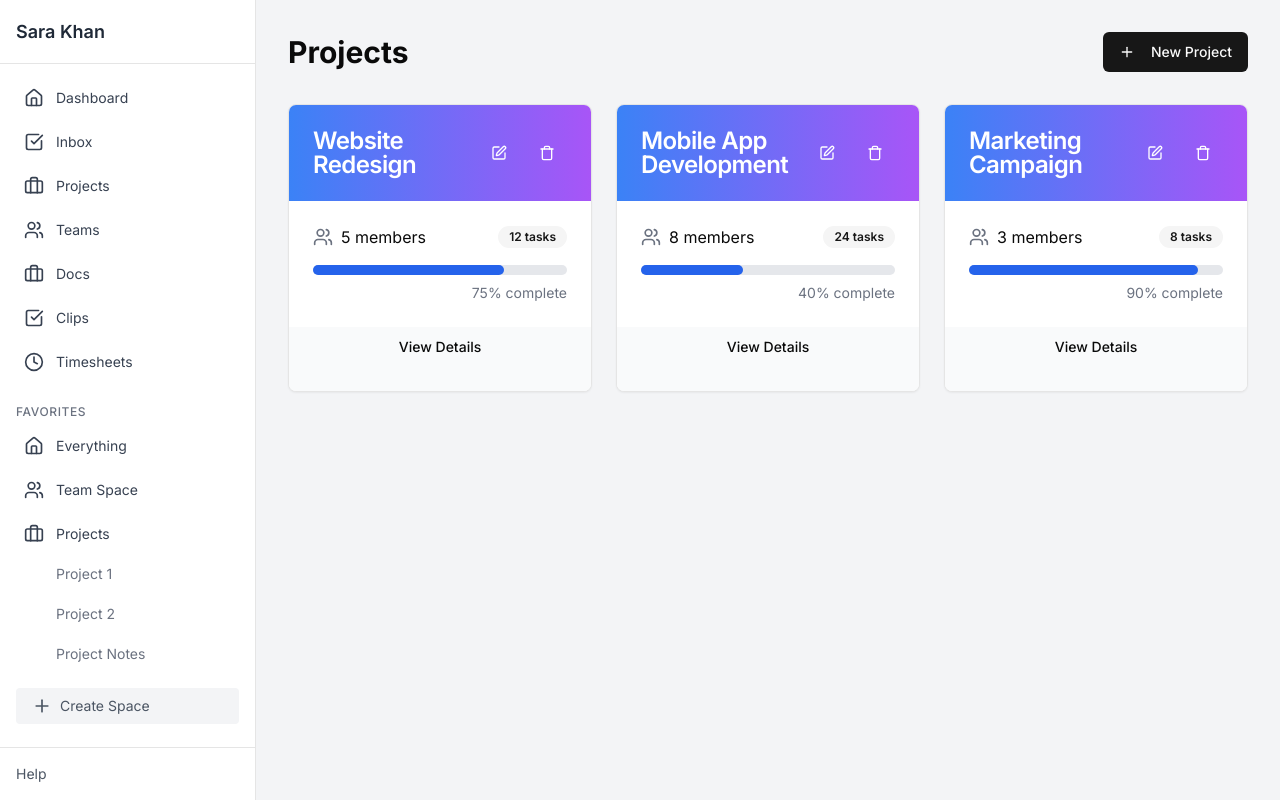
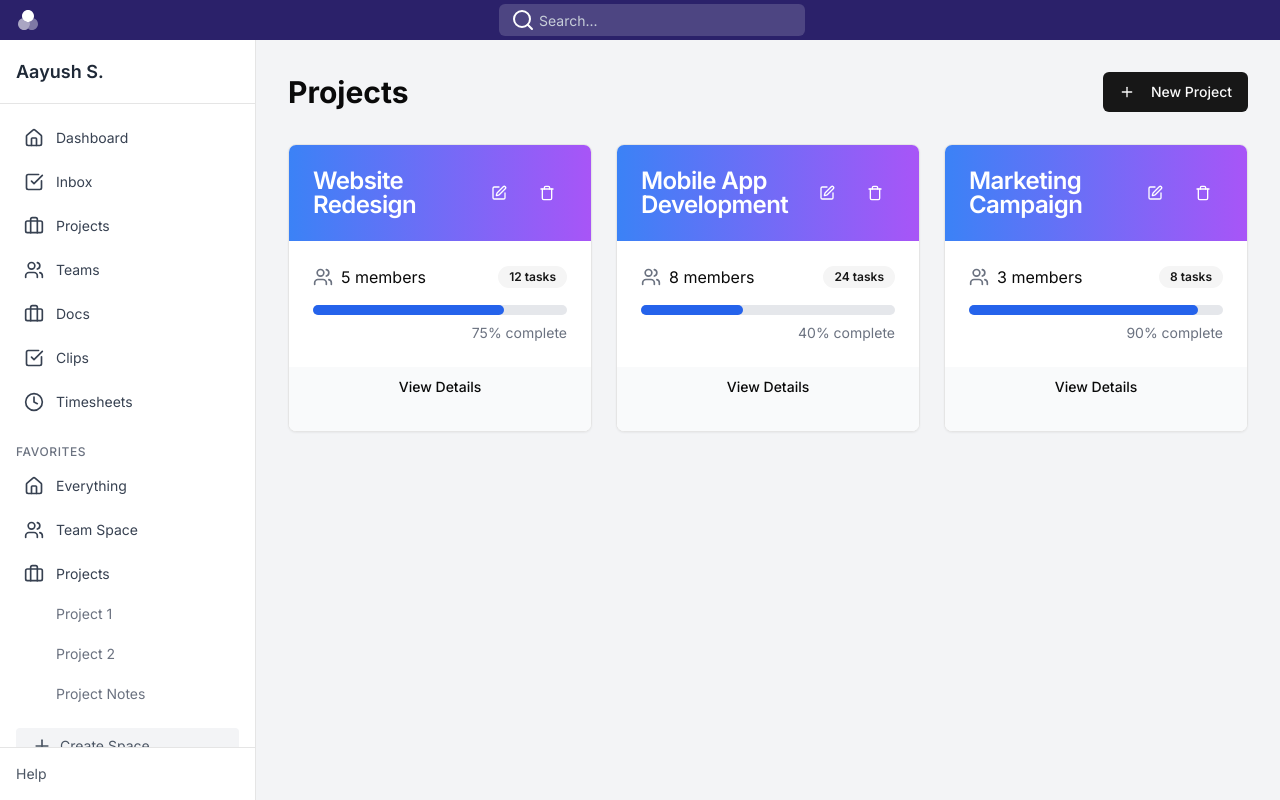
Before and after one commit to aayushsolanki40/time-tracker, a Next.js app: page /projects in a window 1280 px wide. Built offline with nearby package versions, Linux system fonts and the light colour scheme.

Commit message:
feat: added top app bar

```diff
--- a/app/globals.css
+++ b/app/globals.css
@@ -47,6 +47,9 @@ body {
     --sidebar-accent-foreground: 240 5.9% 10%;
     --sidebar-border: 220 13% 91%;
     --sidebar-ring: 217.2 91.2% 59.8%;
+    --primary-blue: #2B216A;
+    --secondary-blue: #4D4582;
+    --placeholder-text: #C7CED9;
   }
   .dark {
     --background: 0 0% 3.9%;
--- a/app/layout.tsx
+++ b/app/layout.tsx
@@ -1,29 +1,47 @@
-import './globals.css'
-import { Inter } from 'next/font/google'
-import { Sidebar } from '@/components/Sidebar'
+import './globals.css';
+import { Inter } from 'next/font/google';
+import { Sidebar } from '@/components/Sidebar';
+import AppIcon from '@/components/icons/app-icon';
+import { Input } from '@/components/ui/input';
+import { SearchIcon } from 'lucide-react';
 
-const inter = Inter({ subsets: ['latin'] })
+const inter = Inter({ subsets: ['latin'] });
 
 export const metadata = {
   title: 'TaskTime Tracker',
   description: 'Task management and time tracking application',
-}
+};
 
 export default function RootLayout({
   children,
 }: {
-  children: React.ReactNode
+  children: React.ReactNode;
 }) {
   return (
     <html lang="en">
-      <body className={inter.className}>
-        <div className="flex h-screen bg-gray-100">
+      <body className={`${inter.className} flex flex-col h-screen`}>
+        {/* Top App bar section */}
+        <div className="h-10 bg-primary-blue flex-shrink-0 flex items-center px-4">
+          <AppIcon />
+          <div className="flex-1 flex justify-center">
+            <div className="relative w-1/4">
+              <Input
+                type="text"
+                placeholder="Search..."
+                className="w-full px-4 py-1.5 rounded-md h-8 bg-secondary-blue outline-none border-none text-white placeholder:text-primary-placeholder focus-visible:ring-0 focus-visible:ring-offset-0 pl-10"
+              />
+              <div className="absolute inset-y-0 left-0 flex items-center pl-3 pointer-events-none">
+                <SearchIcon color="white" />
+              </div>
+            </div>
+          </div>
+        </div>
+        {/* Main layout section */}
+        <div className="flex flex-1 bg-gray-100 overflow-hidden">
           <Sidebar />
-          <main className="flex-1 overflow-y-auto p-8">
-            {children}
-          </main>
+          <main className="flex-1 overflow-y-auto p-8">{children}</main>
         </div>
       </body>
     </html>
-  )
+  );
 }
--- a/components/Sidebar.tsx
+++ b/components/Sidebar.tsx
@@ -1,27 +1,27 @@
-import Link from "next/link";
-import { Home, Users, Briefcase, CheckSquare, Clock, Plus } from "lucide-react";
+import Link from 'next/link';
+import { Home, Users, Briefcase, CheckSquare, Clock, Plus } from 'lucide-react';
 
 const navItems = [
-  { name: "Dashboard", href: "/", icon: Home },
-  { name: "Inbox", href: "/inbox", icon: CheckSquare },
-  { name: "Projects", href: "/projects", icon: Briefcase },
-  { name: "Teams", href: "/teams", icon: Users },
-  { name: "Docs", href: "/docs", icon: Briefcase },
-  { name: "Clips", href: "/clips", icon: CheckSquare },
-  { name: "Timesheets", href: "/time-tracking", icon: Clock },
+  { name: 'Dashboard', href: '/', icon: Home },
+  { name: 'Inbox', href: '/inbox', icon: CheckSquare },
+  { name: 'Projects', href: '/projects', icon: Briefcase },
+  { name: 'Teams', href: '/teams', icon: Users },
+  { name: 'Docs', href: '/docs', icon: Briefcase },
+  { name: 'Clips', href: '/clips', icon: CheckSquare },
+  { name: 'Timesheets', href: '/time-tracking', icon: Clock },
 ];
 
 const spaces = [
-  { name: "Everything", href: "/everything", icon: Home },
-  { name: "Team Space", href: "/team-space", icon: Users },
+  { name: 'Everything', href: '/everything', icon: Home },
+  { name: 'Team Space', href: '/team-space', icon: Users },
   {
-    name: "Projects",
-    href: "/projects",
+    name: 'Projects',
+    href: '/projects',
     icon: Briefcase,
     subItems: [
-      { name: "Project 1", href: "/projects/1" },
-      { name: "Project 2", href: "/projects/2" },
-      { name: "Project Notes", href: "/projects/notes" },
+      { name: 'Project 1', href: '/projects/1' },
+      { name: 'Project 2', href: '/projects/2' },
+      { name: 'Project Notes', href: '/projects/notes' },
     ],
   },
 ];
@@ -31,7 +31,7 @@ export function Sidebar() {
     <div className="flex flex-col w-64 bg-white border-r text-sm">
       {/* Top Section */}
       <div className="flex items-center justify-between h-16 px-4 border-b">
-        <span className="text-lg font-semibold text-gray-800">Sara Khan</span>
+        <span className="text-lg font-semibold text-gray-800">Aayush S.</span>
       </div>
 
       {/* Main Navigation */}
--- /dev/null
+++ b/components/icons/app-icon.tsx
@@ -0,0 +1,30 @@
+import React from 'react';
+
+function AppIcon() {
+  return (
+    <svg
+      width="24"
+      height="24"
+      viewBox="0 0 24 24"
+      fill="none"
+      xmlns="http://www.w3.org/2000/svg"
+    >
+      <path
+        opacity="0.6"
+        d="M14 16C14 17.77 13.23 19.37 12 20.46C10.94 21.42 9.54 22 8 22C4.69 22 2 19.31 2 16C2 13.24 3.88 10.9 6.42 10.21C7.11 11.95 8.59 13.29 10.42 13.79C10.92 13.93 11.45 14 12 14C12.55 14 13.08 13.93 13.58 13.79C13.85 14.47 14 15.22 14 16Z"
+        fill="white"
+      />
+      <path
+        d="M18 8C18 8.78 17.85 9.53 17.58 10.21C16.89 11.95 15.41 13.29 13.58 13.79C13.08 13.93 12.55 14 12 14C11.45 14 10.92 13.93 10.42 13.79C8.59 13.29 7.11 11.95 6.42 10.21C6.15 9.53 6 8.78 6 8C6 4.69 8.69 2 12 2C15.31 2 18 4.69 18 8Z"
+        fill="white"
+      />
+      <path
+        opacity="0.4"
+        d="M22 16C22 19.31 19.31 22 16 22C14.46 22 13.06 21.42 12 20.46C13.23 19.37 14 17.77 14 16C14 15.22 13.85 14.47 13.58 13.79C15.41 13.29 16.89 11.95 17.58 10.21C20.12 10.9 22 13.24 22 16Z"
+        fill="white"
+      />
+    </svg>
+  );
+}
+
+export default AppIcon;
--- a/package.json
+++ b/package.json
@@ -6,7 +6,8 @@
     "dev": "next dev",
     "build": "next build",
     "start": "next start",
-    "lint": "next lint"
+    "lint": "next lint",
+    "format": "prettier --write ."
   },
   "dependencies": {
     "@hookform/resolvers": "^3.9.1",
@@ -64,6 +65,7 @@
     "@types/react": "^18",
     "@types/react-dom": "^18",
     "postcss": "^8",
+    "prettier": "3.4.2",
     "tailwindcss": "^3.4.17",
     "typescript": "^5"
   }
--- a/styles/globals.css
+++ /dev/null
@@ -1,94 +0,0 @@
-@tailwind base;
-@tailwind components;
-@tailwind utilities;
-
-body {
-  font-family: Arial, Helvetica, sans-serif;
-}
-
-@layer utilities {
-  .text-balance {
-    text-wrap: balance;
-  }
-}
-
-@layer base {
-  :root {
-    --background: 0 0% 100%;
-    --foreground: 0 0% 3.9%;
-    --card: 0 0% 100%;
-    --card-foreground: 0 0% 3.9%;
-    --popover: 0 0% 100%;
-    --popover-foreground: 0 0% 3.9%;
-    --primary: 0 0% 9%;
-    --primary-foreground: 0 0% 98%;
-    --secondary: 0 0% 96.1%;
-    --secondary-foreground: 0 0% 9%;
-    --muted: 0 0% 96.1%;
-    --muted-foreground: 0 0% 45.1%;
-    --accent: 0 0% 96.1%;
-    --accent-foreground: 0 0% 9%;
-    --destructive: 0 84.2% 60.2%;
-    --destructive-foreground: 0 0% 98%;
-    --border: 0 0% 89.8%;
-    --input: 0 0% 89.8%;
-    --ring: 0 0% 3.9%;
-    --chart-1: 12 76% 61%;
-    --chart-2: 173 58% 39%;
-    --chart-3: 197 37% 24%;
-    --chart-4: 43 74% 66%;
-    --chart-5: 27 87% 67%;
-    --radius: 0.5rem;
-    --sidebar-background: 0 0% 98%;
-    --sidebar-foreground: 240 5.3% 26.1%;
-    --sidebar-primary: 240 5.9% 10%;
-    --sidebar-primary-foreground: 0 0% 98%;
-    --sidebar-accent: 240 4.8% 95.9%;
-    --sidebar-accent-foreground: 240 5.9% 10%;
-    --sidebar-border: 220 13% 91%;
-    --sidebar-ring: 217.2 91.2% 59.8%;
-  }
-  .dark {
-    --background: 0 0% 3.9%;
-    --foreground: 0 0% 98%;
-    --card: 0 0% 3.9%;
-    --card-foreground: 0 0% 98%;
-    --popover: 0 0% 3.9%;
-    --popover-foreground: 0 0% 98%;
-    --primary: 0 0% 98%;
-    --primary-foreground: 0 0% 9%;
-    --secondary: 0 0% 14.9%;
-    --secondary-foreground: 0 0% 98%;
-    --muted: 0 0% 14.9%;
-    --muted-foreground: 0 0% 63.9%;
-    --accent: 0 0% 14.9%;
-    --accent-foreground: 0 0% 98%;
-    --destructive: 0 62.8% 30.6%;
-    --destructive-foreground: 0 0% 98%;
-    --border: 0 0% 14.9%;
-    --input: 0 0% 14.9%;
-    --ring: 0 0% 83.1%;
-    --chart-1: 220 70% 50%;
-    --chart-2: 160 60% 45%;
-    --chart-3: 30 80% 55%;
-    --chart-4: 280 65% 60%;
-    --chart-5: 340 75% 55%;
-    --sidebar-background: 240 5.9% 10%;
-    --sidebar-foreground: 240 4.8% 95.9%;
-    --sidebar-primary: 224.3 76.3% 48%;
-    --sidebar-primary-foreground: 0 0% 100%;
-    --sidebar-accent: 240 3.7% 15.9%;
-    --sidebar-accent-foreground: 240 4.8% 95.9%;
-    --sidebar-border: 240 3.7% 15.9%;
-    --sidebar-ring: 217.2 91.2% 59.8%;
-  }
-}
-
-@layer base {
-  * {
-    @apply border-border;
-  }
-  body {
-    @apply bg-background text-foreground;
-  }
-}
--- a/tailwind.config.ts
+++ b/tailwind.config.ts
@@ -1,12 +1,12 @@
-import type { Config } from "tailwindcss";
+import type { Config } from 'tailwindcss';
 
 const config: Config = {
-    darkMode: ["class"],
+  darkMode: ['class'],
   content: [
-    "./pages/**/*.{js,ts,jsx,tsx,mdx}",
-    "./components/**/*.{js,ts,jsx,tsx,mdx}",
-    "./app/**/*.{js,ts,jsx,tsx,mdx}",
-    "*.{js,ts,jsx,tsx,mdx}"
+    './pages/**/*.{js,ts,jsx,tsx,mdx}',
+    './components/**/*.{js,ts,jsx,tsx,mdx}',
+    './app/**/*.{js,ts,jsx,tsx,mdx}',
+    '*.{js,ts,jsx,tsx,mdx}',
   ],
   theme: {
     extend: {
@@ -15,31 +15,34 @@ const config: Config = {
         foreground: 'hsl(var(--foreground))',
         card: {
           DEFAULT: 'hsl(var(--card))',
-  				foreground: 'hsl(var(--card-foreground))'
+          foreground: 'hsl(var(--card-foreground))',
         },
         popover: {
           DEFAULT: 'hsl(var(--popover))',
-  				foreground: 'hsl(var(--popover-foreground))'
+          foreground: 'hsl(var(--popover-foreground))',
         },
         primary: {
           DEFAULT: 'hsl(var(--primary))',
-  				foreground: 'hsl(var(--primary-foreground))'
+          foreground: 'hsl(var(--primary-foreground))',
+          blue: 'var(--primary-blue)',
+          placeholder: 'var(--placeholder-text)',
         },
         secondary: {
           DEFAULT: 'hsl(var(--secondary))',
-  				foreground: 'hsl(var(--secondary-foreground))'
+          foreground: 'hsl(var(--secondary-foreground))',
+          blue: 'var(--secondary-blue)',
         },
         muted: {
           DEFAULT: 'hsl(var(--muted))',
-  				foreground: 'hsl(var(--muted-foreground))'
+          foreground: 'hsl(var(--muted-foreground))',
         },
         accent: {
           DEFAULT: 'hsl(var(--accent))',
-  				foreground: 'hsl(var(--accent-foreground))'
+          foreground: 'hsl(var(--accent-foreground))',
         },
         destructive: {
           DEFAULT: 'hsl(var(--destructive))',
-  				foreground: 'hsl(var(--destructive-foreground))'
+          foreground: 'hsl(var(--destructive-foreground))',
         },
         border: 'hsl(var(--border))',
         input: 'hsl(var(--input))',
@@ -49,7 +52,7 @@ const config: Config = {
           '2': 'hsl(var(--chart-2))',
           '3': 'hsl(var(--chart-3))',
           '4': 'hsl(var(--chart-4))',
-  				'5': 'hsl(var(--chart-5))'
+          '5': 'hsl(var(--chart-5))',
         },
         sidebar: {
           DEFAULT: 'hsl(var(--sidebar-background))',
@@ -59,38 +62,38 @@ const config: Config = {
           accent: 'hsl(var(--sidebar-accent))',
           'accent-foreground': 'hsl(var(--sidebar-accent-foreground))',
           border: 'hsl(var(--sidebar-border))',
-  				ring: 'hsl(var(--sidebar-ring))'
-  			}
+          ring: 'hsl(var(--sidebar-ring))',
+        },
       },
       borderRadius: {
         lg: 'var(--radius)',
         md: 'calc(var(--radius) - 2px)',
-  			sm: 'calc(var(--radius) - 4px)'
+        sm: 'calc(var(--radius) - 4px)',
       },
       keyframes: {
         'accordion-down': {
           from: {
-  					height: '0'
+            height: '0',
           },
           to: {
-  					height: 'var(--radix-accordion-content-height)'
-  				}
+            height: 'var(--radix-accordion-content-height)',
+          },
         },
         'accordion-up': {
           from: {
-  					height: 'var(--radix-accordion-content-height)'
+            height: 'var(--radix-accordion-content-height)',
           },
           to: {
-  					height: '0'
-  				}
-  			}
+            height: '0',
+          },
+        },
       },
       animation: {
         'accordion-down': 'accordion-down 0.2s ease-out',
-  			'accordion-up': 'accordion-up 0.2s ease-out'
-  		}
-  	}
+        'accordion-up': 'accordion-up 0.2s ease-out',
       },
-  plugins: [require("tailwindcss-animate")],
+    },
+  },
+  plugins: [require('tailwindcss-animate')],
 };
 export default config;
```
Also changed, not shown: components/icons/search-icon.tsx (added, +22 -0 lines), 2 other files (tests, documents, lock files or other folders). Lines whose indentation alone changed are shown as unchanged.
